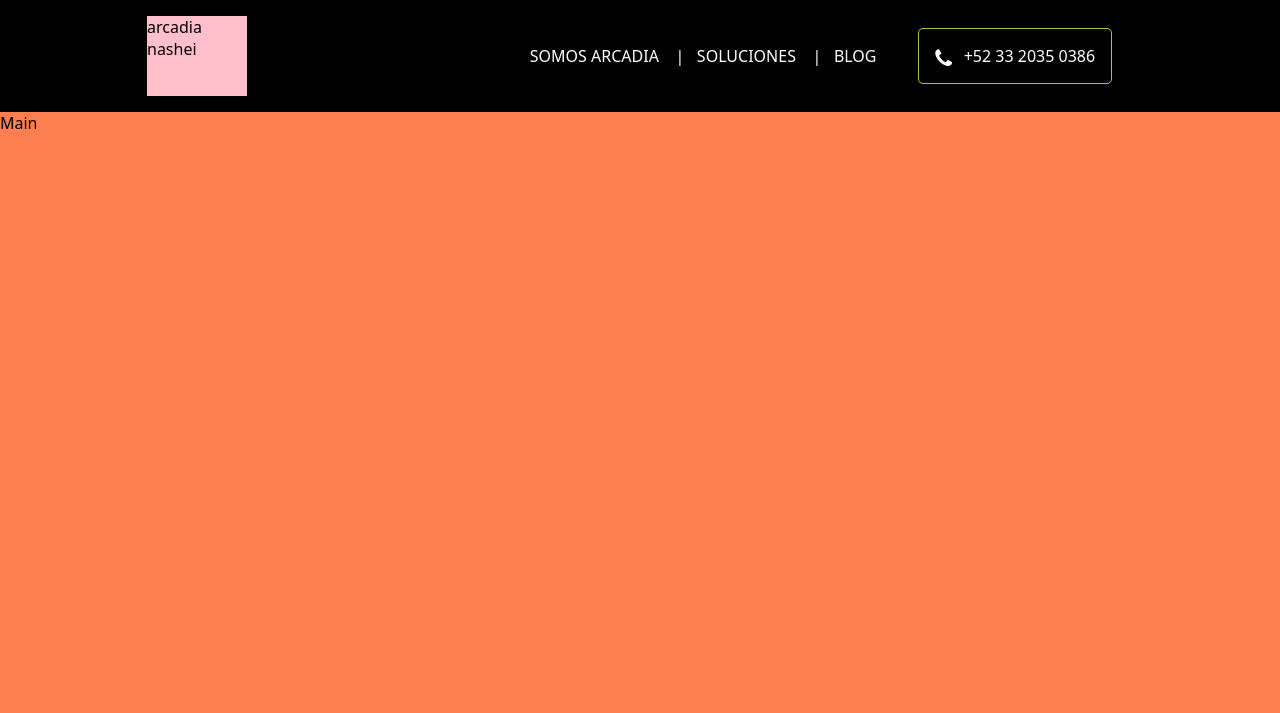
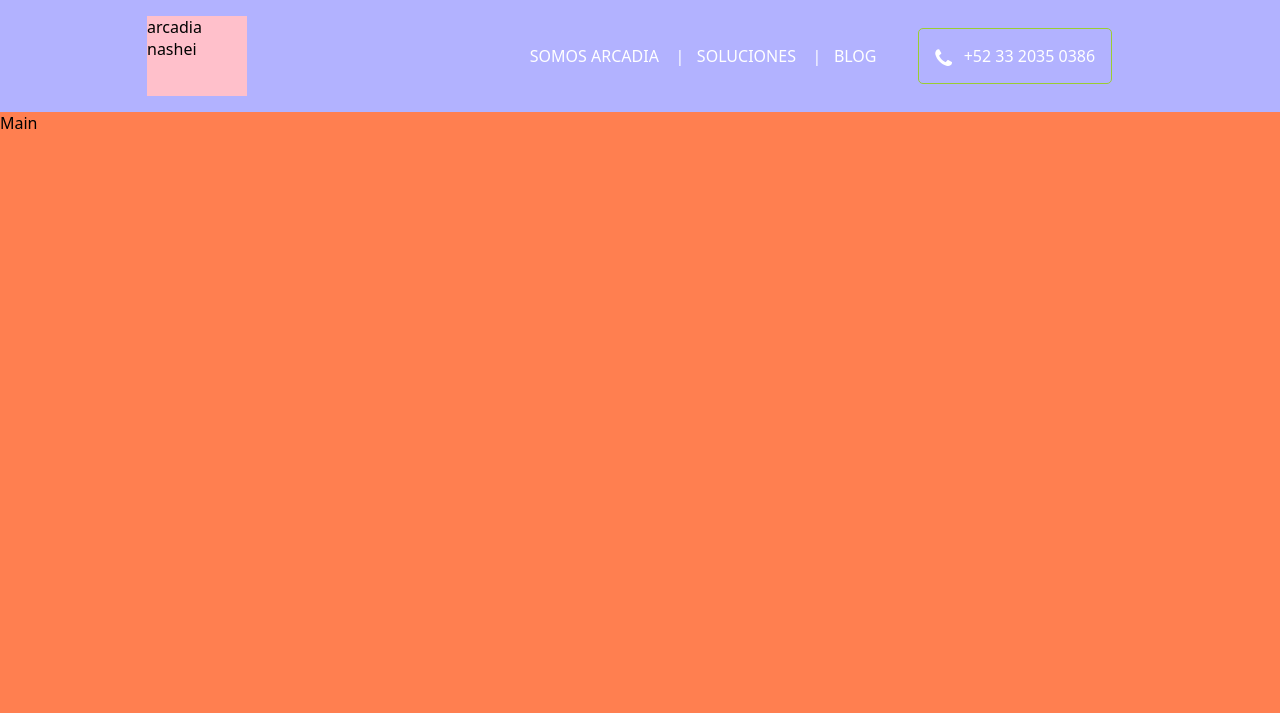
Before and after one commit to aaron2421/landing-arcadia, a PHP site: page / in a window 1280 px wide. Shown: the top 713 px of the page. Run offline with PHP 8.4, Linux system fonts and the light colour scheme.

Commit message:
change the background of header

```diff
--- a/styles.css
+++ b/styles.css
@@ -7,7 +7,7 @@ body {
 }
 
 header {
-  background: black;
+  background-color: rgba(0, 0, 255, 0.3);
   display: flex;
   flex-wrap: wrap;
   justify-content: space-around;
```
